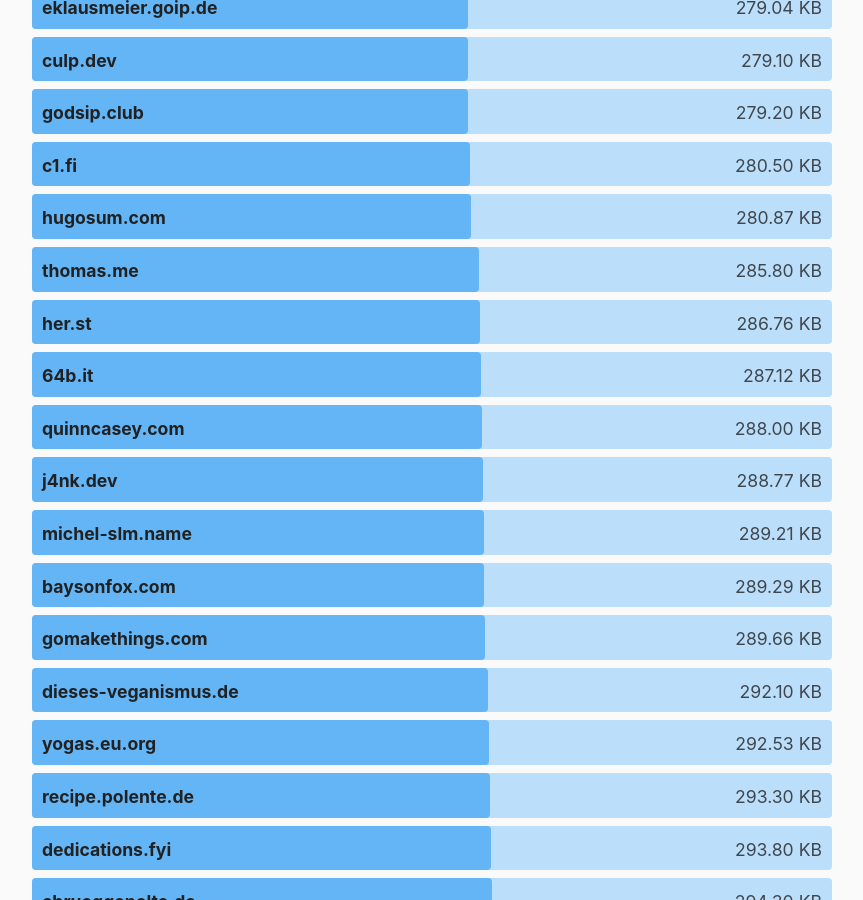
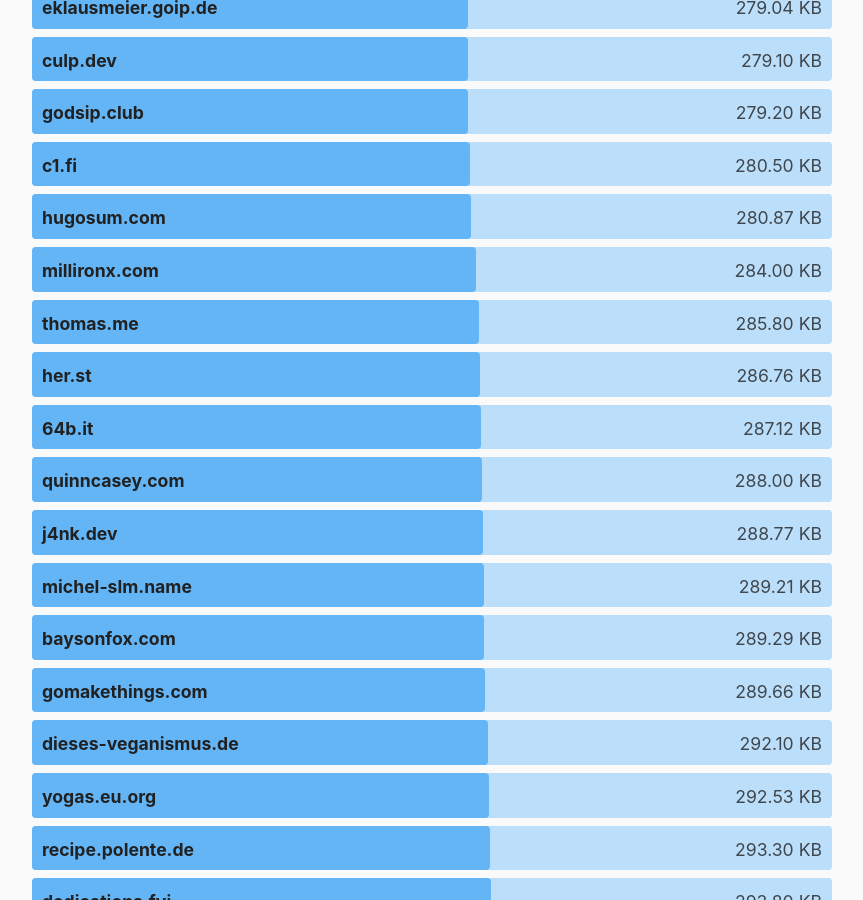
Before and after one commit to kevquirk/512kb.club, a Jekyll site: the page built from index.md, in a window 1280 px wide and 900 px high, scrolled down 39677 px. Shown: the whole window, without its empty margins (208-1071 px from the left). Built offline with Jekyll 4.4.1, drawn with Linux system fonts in a browser that asks for light colours.

Commit message:
add millironx.com to sites.yml

```diff
--- a/_data/sites.yml
+++ b/_data/sites.yml
@@ -2633,6 +2633,11 @@
   size: 25.24
   last_checked: 2025-08-30
 
+- domain: millironx.com
+  url: https://millironx.com/
+  size: 284
+  last_checked: 2025-11-19
+
 - domain: minutestomidnight.co.uk
   url: https://minutestomidnight.co.uk
   size: 305.67
```
